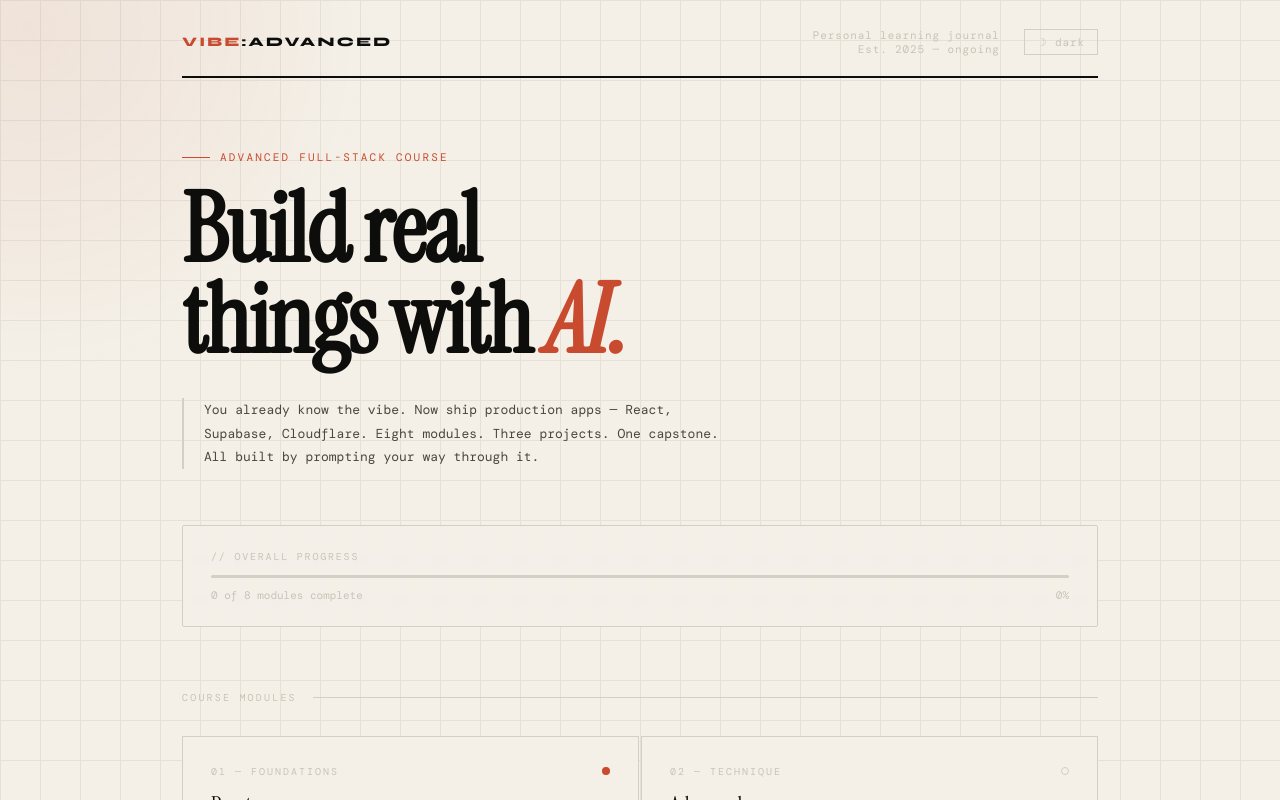
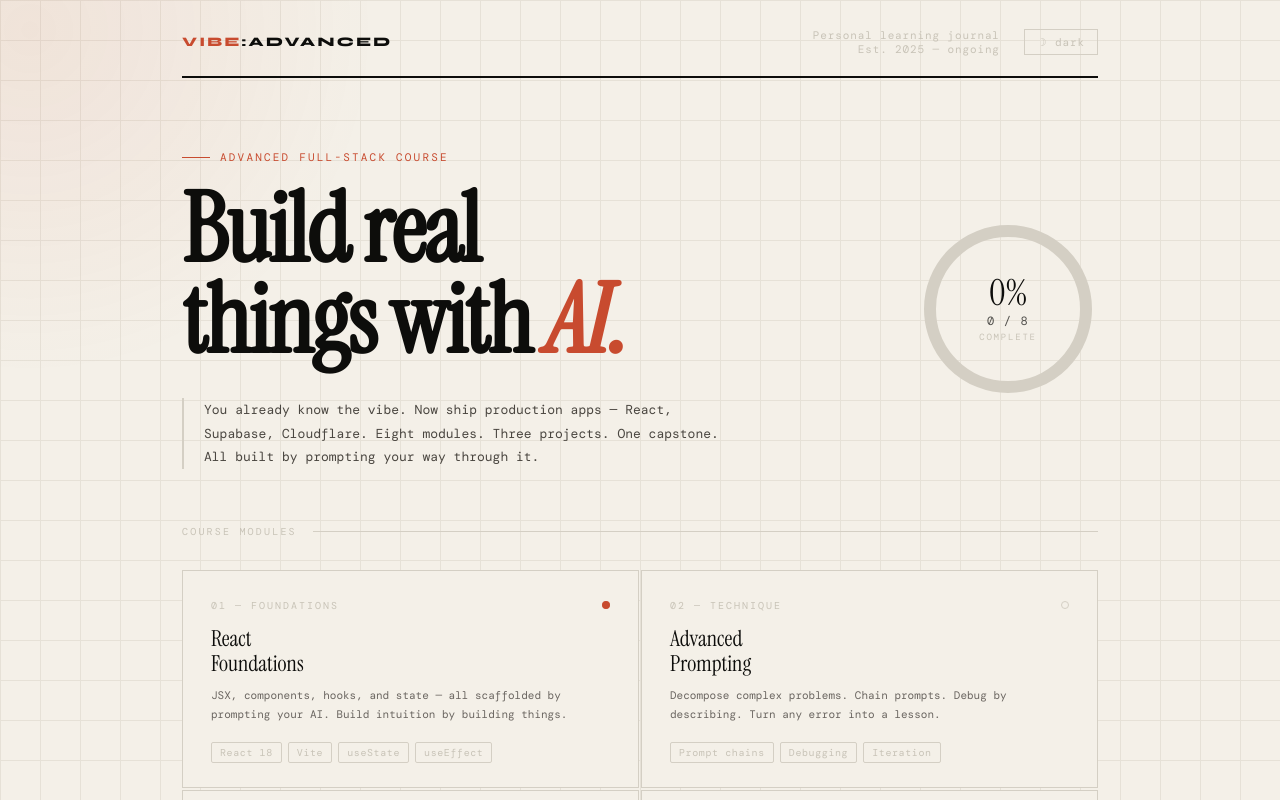
Before and after one commit to G915-prog/vibe-advanced, a React (Vite) app: page / in a window 1280 px wide. Shown: the top 800 px of the page. Built offline with nearby package versions, Linux system fonts and the light colour scheme; a web font is replaced by a local one.

Commit message:
adding ring progress module

```diff
--- /dev/null
+++ b/src/components/ProgressRing.jsx
@@ -0,0 +1,42 @@
+const R = 52
+const CIRC = 2 * Math.PI * R
+
+export default function ProgressRing({ pct, done, total }) {
+  const safePct = isNaN(pct) ? 0 : Math.min(100, Math.max(0, pct))
+  const offset = CIRC * (1 - safePct / 100)
+
+  return (
+    <div className="progress-ring-wrap">
+      <svg viewBox="0 0 120 120" width="180" height="180" aria-hidden="true">
+        <defs>
+          <linearGradient id="ring-gradient" x1="0%" y1="0%" x2="100%" y2="100%">
+            <stop offset="0%" stopColor="var(--accent)" />
+            <stop offset="100%" stopColor="var(--accent2)" />
+          </linearGradient>
+        </defs>
+        <circle
+          cx="60" cy="60" r={R}
+          fill="none"
+          stroke="var(--rule)"
+          strokeWidth="8"
+        />
+        <circle
+          cx="60" cy="60" r={R}
+          fill="none"
+          stroke="url(#ring-gradient)"
+          strokeWidth="8"
+          strokeLinecap="round"
+          strokeDasharray={`${CIRC} ${CIRC}`}
+          strokeDashoffset={offset}
+          transform="rotate(-90 60 60)"
+          style={{ transition: 'stroke-dashoffset 1.2s cubic-bezier(0.16, 1, 0.3, 1)' }}
+        />
+      </svg>
+      <div className="ring-center">
+        <span className="ring-pct">{Math.round(safePct)}%</span>
+        <span className="ring-label">{done} / {total}</span>
+        <span className="ring-sublabel">complete</span>
+      </div>
+    </div>
+  )
+}
--- a/src/components/Quiz.jsx
+++ b/src/components/Quiz.jsx
@@ -1,6 +1,6 @@
-import { useState } from 'react'
+import { useState, useEffect } from 'react'
 
-export default function Quiz({ title, questions, scoreMessages }) {
+export default function Quiz({ title, questions, scoreMessages, onComplete }) {
   const [answers, setAnswers] = useState({})
 
   function answer(qid, chosen) {
@@ -11,6 +11,10 @@ export default function Quiz({ title, questions, scoreMessages }) {
   const answered = Object.keys(answers)
   const allDone = answered.length === questions.length
   const score = answered.filter(qid => answers[qid] === questions.find(q => q.id === qid)?.correctKey).length
+
+  useEffect(() => {
+    if (allDone) onComplete?.()
+  }, [allDone])
 
   return (
     <div className="quiz-section">
--- /dev/null
+++ b/src/hooks/useProgress.js
@@ -0,0 +1,20 @@
+import { useState, useEffect } from 'react'
+
+export function useProgress() {
+  const [progress, setProgress] = useState(
+    () => JSON.parse(localStorage.getItem('vibe-progress') || '{}')
+  )
+
+  useEffect(() => {
+    localStorage.setItem('vibe-progress', JSON.stringify(progress))
+  }, [progress])
+
+  function markComplete(id) {
+    setProgress(prev => {
+      if (prev[id]) return prev
+      return { ...prev, [id]: true }
+    })
+  }
+
+  return { progress, markComplete }
+}
--- a/src/index.css
+++ b/src/index.css
@@ -120,7 +120,13 @@ header {
 .hero {
   padding: 72px 0 56px;
   animation: fadeDown 0.7s 0.1s ease both;
+  display: flex;
+  align-items: center;
+  justify-content: space-between;
+  gap: 48px;
 }
+
+.hero-content { flex: 1; }
 
 .hero-kicker {
   font-size: 11px;
@@ -195,6 +201,46 @@ h1 em { font-style: italic; color: var(--accent); }
   display: flex;
   justify-content: space-between;
   font-size: 11px;
+  color: var(--faint);
+}
+
+/* ─── PROGRESS RING ─── */
+.progress-ring-wrap {
+  position: relative;
+  flex-shrink: 0;
+  width: 180px;
+  height: 180px;
+}
+
+.ring-center {
+  position: absolute;
+  inset: 0;
+  display: flex;
+  flex-direction: column;
+  align-items: center;
+  justify-content: center;
+  gap: 2px;
+  pointer-events: none;
+}
+
+.ring-pct {
+  font-family: var(--serif);
+  font-size: 36px;
+  line-height: 1;
+  color: var(--ink);
+}
+
+.ring-label {
+  font-size: 12px;
+  letter-spacing: 0.1em;
+  color: var(--ink);
+  opacity: 0.7;
+}
+
+.ring-sublabel {
+  font-size: 9px;
+  letter-spacing: 0.2em;
+  text-transform: uppercase;
   color: var(--faint);
 }
 
@@ -865,4 +911,6 @@ footer a { color: var(--accent); text-decoration: none; }
   .module-hero h1 { font-size: 40px; }
   .hero-meta { gap: 16px; }
   .challenge-card { padding: 24px 20px; }
+  .hero { flex-direction: column; align-items: flex-start; gap: 32px; }
+  .progress-ring-wrap { align-self: center; }
 }
--- a/src/pages/Home.jsx
+++ b/src/pages/Home.jsx
@@ -1,6 +1,8 @@
 import { useState, useEffect, Fragment } from 'react'
 import Header from '../components/Header'
 import ModuleCard from '../components/ModuleCard'
+import ProgressRing from '../components/ProgressRing'
+import { useProgress } from '../hooks/useProgress'
 
 const TOTAL = 8
 
@@ -66,28 +68,16 @@ function getDotClass(id, progress) {
 }
 
 export default function Home() {
-  const [progress, setProgress] = useState(
-    () => JSON.parse(localStorage.getItem('vibe-progress') || '{}')
-  )
-  const [barWidth, setBarWidth] = useState(0)
+  const { progress } = useProgress()
+  const [animatedPct, setAnimatedPct] = useState(0)
 
   const done = Object.values(progress).filter(Boolean).length
   const pct = Math.round((done / TOTAL) * 100)
 
   useEffect(() => {
-    const t = setTimeout(() => setBarWidth(pct), 400)
+    const t = setTimeout(() => setAnimatedPct(pct), 400)
     return () => clearTimeout(t)
   }, [pct])
-
-  function markActive(id) {
-    if (id > TOTAL) return
-    setProgress(prev => {
-      if (prev[id]) return prev
-      const next = { ...prev, [id]: true }
-      localStorage.setItem('vibe-progress', JSON.stringify(next))
-      return next
-    })
-  }
 
   return (
     <div className="wrap">
@@ -95,6 +85,7 @@ export default function Home() {
 
       {/* HERO */}
       <section className="hero">
+        <div className="hero-content">
           <div className="hero-kicker">Advanced full-stack course</div>
           <h1>Build real<br />things with <em>AI.</em></h1>
           <p className="hero-sub">
@@ -102,19 +93,9 @@ export default function Home() {
             React, Supabase, Cloudflare. Eight modules. Three projects.
             One capstone. All built by prompting your way through it.
           </p>
+        </div>
+        <ProgressRing pct={animatedPct} done={done} total={TOTAL} />
       </section>
-
-      {/* PROGRESS */}
-      <div className="progress-section">
-        <div className="progress-label">// overall progress</div>
-        <div className="progress-bar-wrap">
-          <div className="progress-bar-fill" style={{ width: `${barWidth}%` }} />
-        </div>
-        <div className="progress-stats">
-          <span>{done} of {TOTAL} modules complete</span>
-          <span>{pct}%</span>
-        </div>
-      </div>
 
       {/* MODULES */}
       <div className="section-title">Course modules</div>
@@ -124,7 +105,6 @@ export default function Home() {
             key={mod.id}
             mod={mod}
             dotClass={getDotClass(mod.id, progress)}
-            onClick={() => mod.to !== '#' && markActive(mod.id)}
           />
         ))}
 
--- a/src/pages/Module1.jsx
+++ b/src/pages/Module1.jsx
@@ -1,5 +1,6 @@
 import { useEffect } from 'react'
 import Header from '../components/Header'
+import { useProgress } from '../hooks/useProgress'
 import CodeBlock from '../components/CodeBlock'
 import PromptCard from '../components/PromptCard'
 import Quiz from '../components/Quiz'
@@ -146,6 +147,8 @@ const CODE_USEEFFECT = `<span class="kw">import</span> { useState, useEffect } <
 
 // ─── Main page ───
 export default function Module1() {
+  const { markComplete } = useProgress()
+
   useEffect(() => {
     const key = 'vibe-m1-visited'
     if (!localStorage.getItem(key)) {
@@ -281,7 +284,7 @@ Here is the HTML:
       </div>
 
       {/* QUIZ */}
-      <Quiz title="React Foundations" questions={QUESTIONS} scoreMessages={SCORE_MSGS} />
+      <Quiz title="React Foundations" questions={QUESTIONS} scoreMessages={SCORE_MSGS} onComplete={() => markComplete(1)} />
 
       {/* MINI CHALLENGE */}
       <div className="challenge-section">
--- a/src/pages/Module2.jsx
+++ b/src/pages/Module2.jsx
@@ -1,5 +1,6 @@
 import { useState } from 'react';
 import Header from '../components/Header';
+import { useProgress } from '../hooks/useProgress';
 import CodeBlock from '../components/CodeBlock';
 import PromptCard from '../components/PromptCard';
 import Quiz from '../components/Quiz';
@@ -258,6 +259,7 @@ const SCORE_MSGS = [
 
 // ── Component ──────────────────────────────────────────────────────────────
 export default function Module2() {
+  const { markComplete } = useProgress()
   const [completedEx, setCompletedEx] = useState(() =>
     JSON.parse(localStorage.getItem('vibe-m2-ex') || '{}')
   );
@@ -514,7 +516,7 @@ NEW REQUIREMENT: the spinner should use the existing --accent CSS variable"
         </div>
 
         {/* QUIZ */}
-        <Quiz title="Prompting" questions={QUIZ_QUESTIONS} scoreMessages={SCORE_MSGS} />
+        <Quiz title="Prompting" questions={QUIZ_QUESTIONS} scoreMessages={SCORE_MSGS} onComplete={() => markComplete(2)} />
 
         {/* CAPSTONE */}
         <div style={{ marginBottom: 72 }}>
```
Also changed, not shown: 1 other file (tests, documents, lock files or other folders). Lines whose indentation alone changed are shown as unchanged.
